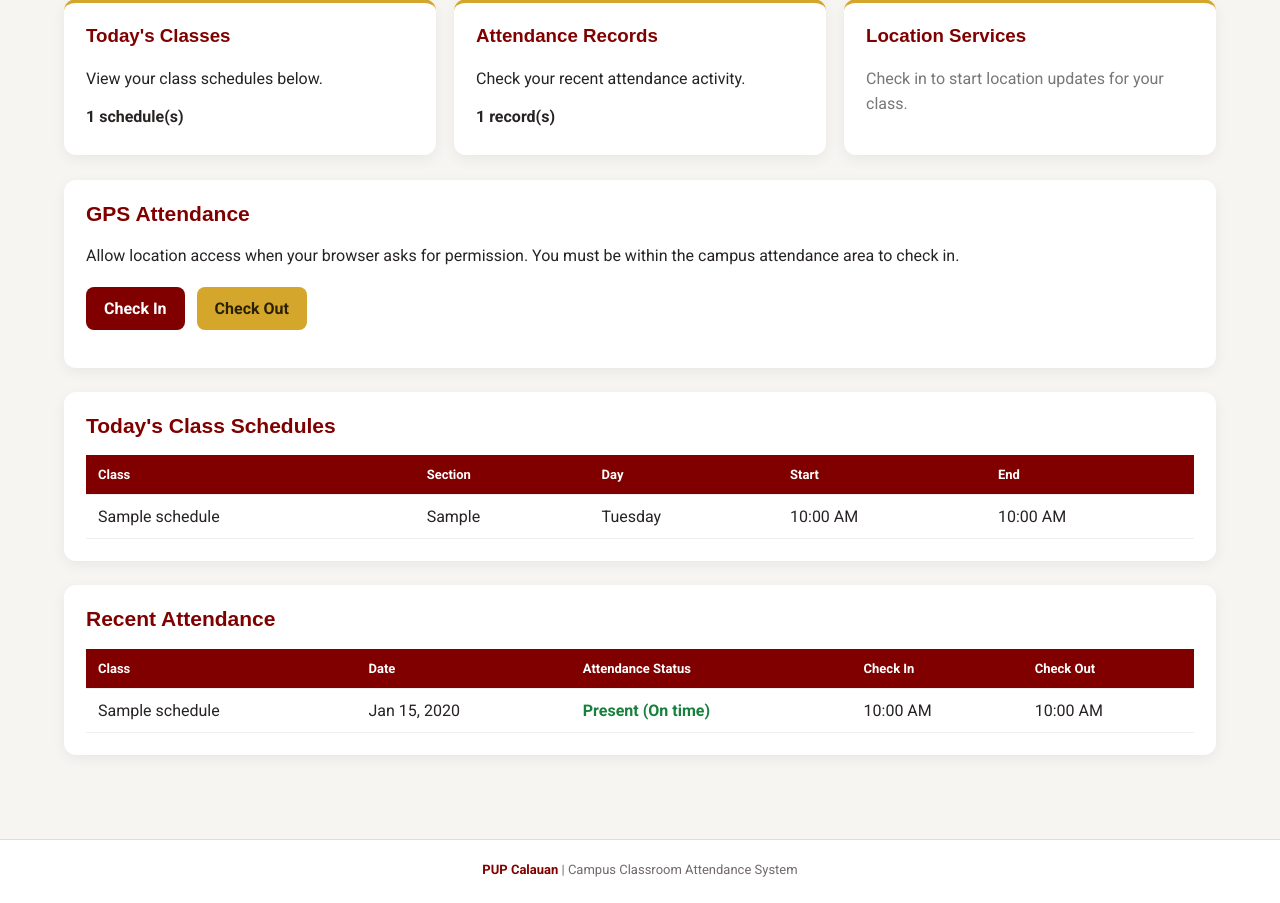
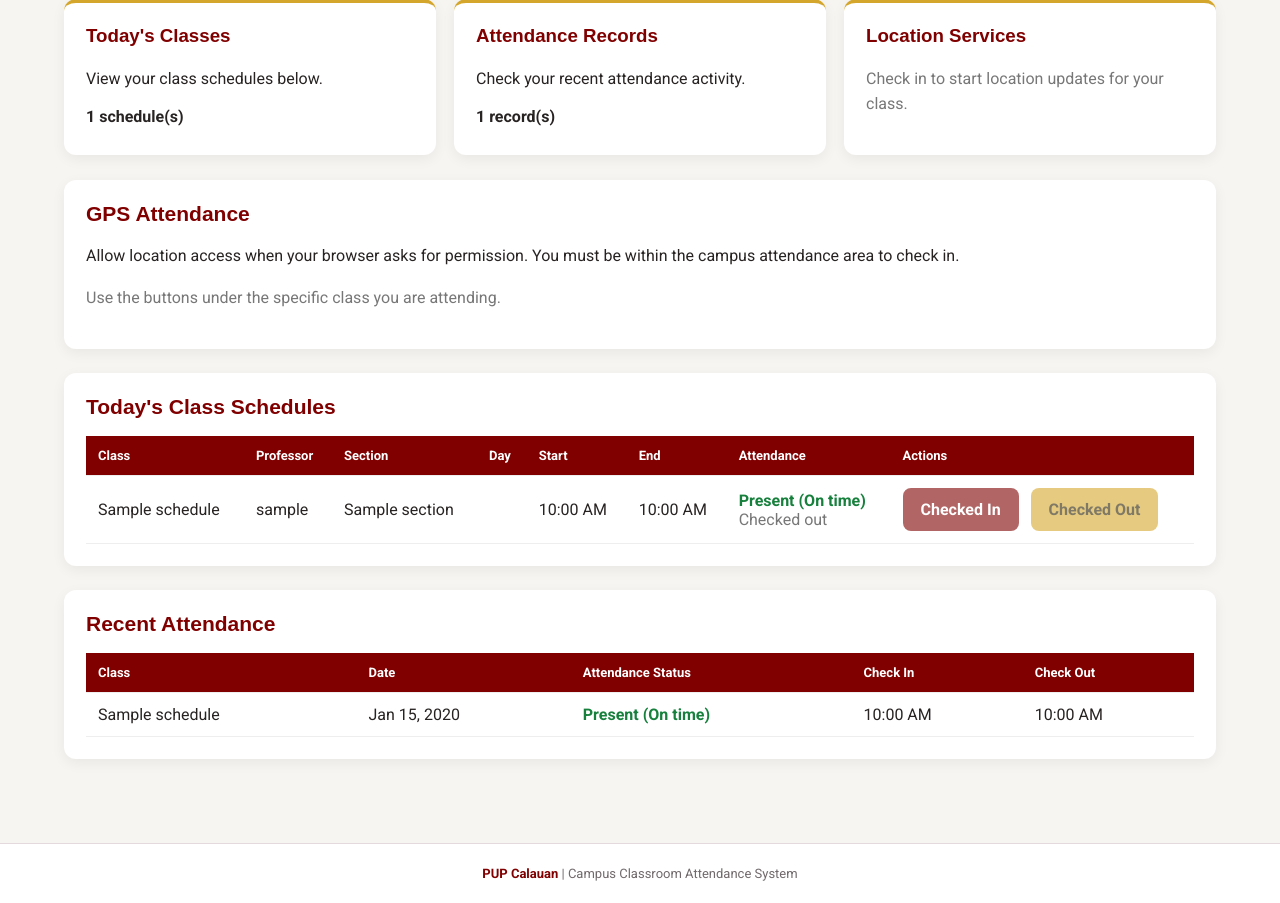
Before and after one commit to ejvpunelas-cpu/gps-attendance-system, a Flask app: template templates/student_dashboard.html in a window 1280 px wide. Shown: the part 334-1237 px from the top of the page. Before the commit the page ends 1211 px from the top, so only its background shows below. Run offline with Flask 3, Linux system fonts and the light colour scheme; tables that the repository leaves empty hold one stand-in row (values such as "Sample post"); the template is opened without the code that fills it: values that come from a table or form of the project are taken from there, most other values are stand-ins (such as "Sample title", 1, 10 or a date in 2020); some web fonts are replaced.

Commit message:
Add per-class check-in and checkout controls to student dashboard

```diff
--- a/templates/student_dashboard.html
+++ b/templates/student_dashboard.html
@@ -159,50 +159,74 @@
         You must be within the campus attendance area to check in.
     </p>
 
-    <div class="action-row">
-        <button
-            type="button"
-            class="action-button check-in"
-            id="check-in-button"
-            onclick="sendAttendance('/check-in')">
-            Check In
-        </button>
-
-        <button
-            type="button"
-            class="action-button check-out"
-            id="check-out-button"
-            onclick="sendAttendance('/check-out')">
-            Check Out
-        </button>
-    </div>
-
     <p id="attendance-message" role="status" aria-live="polite"></p>
+    <p class="muted">Use the buttons under the specific class you are attending.</p>
 </section>
 
 <section class="section-card">
     <h2>Today's Class Schedules</h2>
 
-    {% if schedules %}
+    {% if class_sessions %}
         <div class="table-wrap">
             <table class="dashboard-table">
                 <thead>
                     <tr>
                         <th>Class</th>
+                        <th>Professor</th>
                         <th>Section</th>
                         <th>Day</th>
                         <th>Start</th>
                         <th>End</th>
+                        <th>Attendance</th>
+                        <th>Actions</th>
                     </tr>
                 </thead>
                 <tbody>
-                    {% for schedule in schedules %}
+                    {% for item in class_sessions %}
+                    {% set schedule = item.schedule %}
+                    {% set record = item.record %}
                     <tr>
                         <td>{{ schedule.subject }}</td>
+                        <td>{{ schedule.teacher.username if schedule.teacher else 'Teacher' }}</td>
                         <td>{{ schedule.section }}</td>
                         <td>{{ ['Monday', 'Tuesday', 'Wednesday', 'Thursday', 'Friday', 'Saturday', 'Sunday'][schedule.day_of_week] }}</td>
                         <td>{{ schedule.start_time.strftime('%I:%M %p') }}</td>
                         <td>{{ schedule.end_time.strftime('%I:%M %p') }}</td>
+                        <td>
+                            {% if record and record.check_in_time %}
+                                {% if record.status == 'Late' %}
+                                    <strong style="color:#c62828;">Late</strong>
+                                {% else %}
+                                    <strong style="color:#16803c;">Present (On time)</strong>
+                                {% endif %}
+                                {% if record.check_out_time %}
+                                    <br><span class="muted">Checked out</span>
+                                {% endif %}
+                            {% elif item.is_absent %}
+                                <strong style="color:#c62828;">Absent</strong>
+                            {% else %}
+                                <span class="muted">Not checked in</span>
+                            {% endif %}
+                        </td>
+                        <td>
+                            <div class="action-row" style="margin-top:0;">
+                                {% if item.can_check_in %}
+                                    <button type="button" class="action-button check-in" onclick="sendAttendance('/check-in', {{ schedule.id }}, this)">Check In</button>
+                                {% elif record and record.check_in_time %}
+                                    <button type="button" class="action-button check-in" disabled>Checked In</button>
+                                {% else %}
+                                    <button type="button" class="action-button check-in" disabled>Check-in Unavailable</button>
+                                {% endif %}
+
+                                {% if item.can_check_out %}
+                                    <button type="button" class="action-button check-out" onclick="sendAttendance('/check-out', {{ schedule.id }}, this)">Check Out</button>
+                                {% elif record and record.check_out_time %}
+                                    <button type="button" class="action-button check-out" disabled>Checked Out</button>
+                                {% else %}
+                                    <button type="button" class="action-button check-out" disabled>Not Checked In</button>
+                                {% endif %}
+                            </div>
+                        </td>
                     </tr>
                     {% endfor %}
                 </tbody>
@@ -258,10 +282,10 @@
 
 <script>
 
-async function sendAttendance(endpoint) {
+async function sendAttendance(endpoint, scheduleId, clickedButton) {
     const message = document.getElementById('attendance-message');
     const status = document.getElementById('location-status');
-    const buttons = document.querySelectorAll('.action-button');
+    const buttons = clickedButton ? [clickedButton] : [];
 
     if (!navigator.geolocation) {
         message.textContent = 'Your browser does not support GPS location.';
@@ -280,6 +304,7 @@ async function sendAttendance(endpoint) {
             formData.append('latitude', position.coords.latitude);
             formData.append('longitude', position.coords.longitude);
             formData.append('accuracy', position.coords.accuracy);
+            formData.append('schedule_id', scheduleId);
 
             try {
                 const response = await fetch(endpoint, {
```
